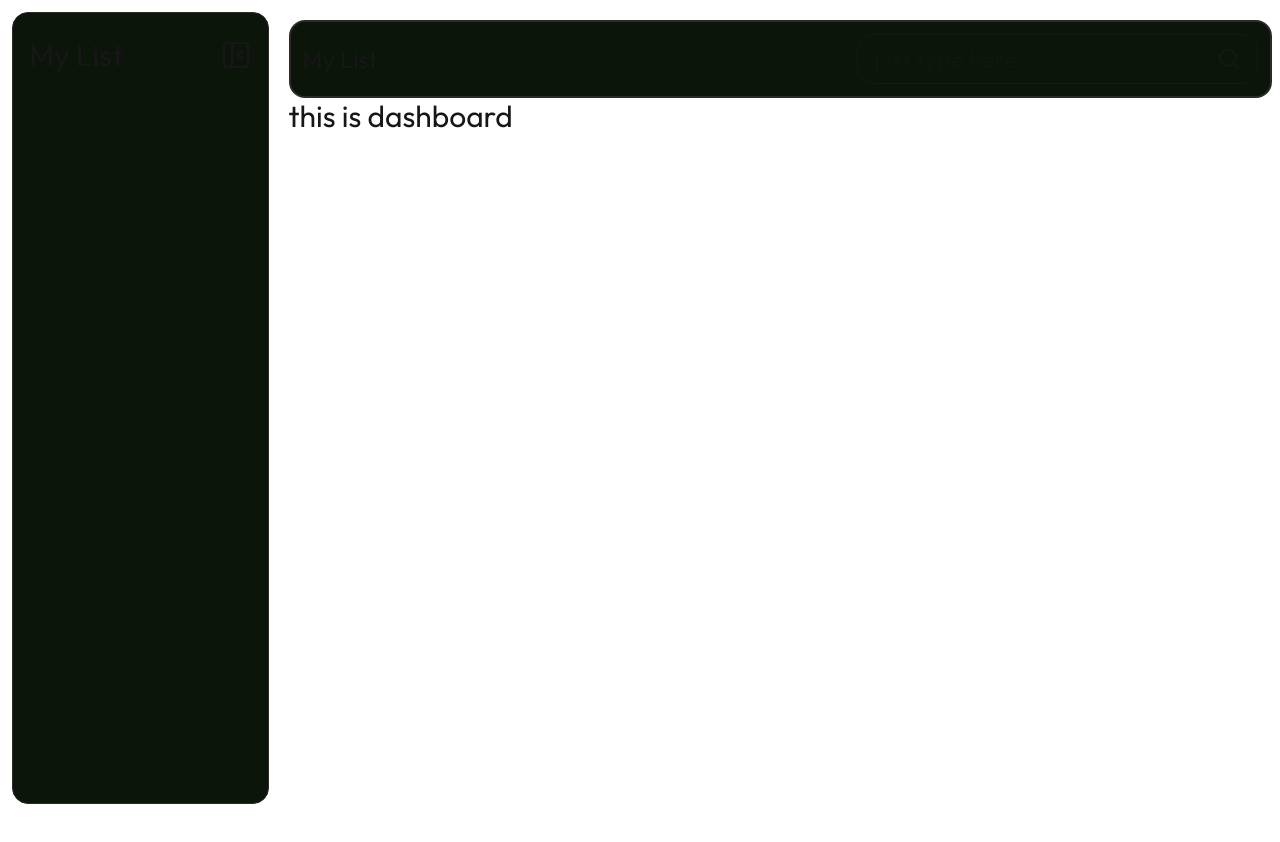
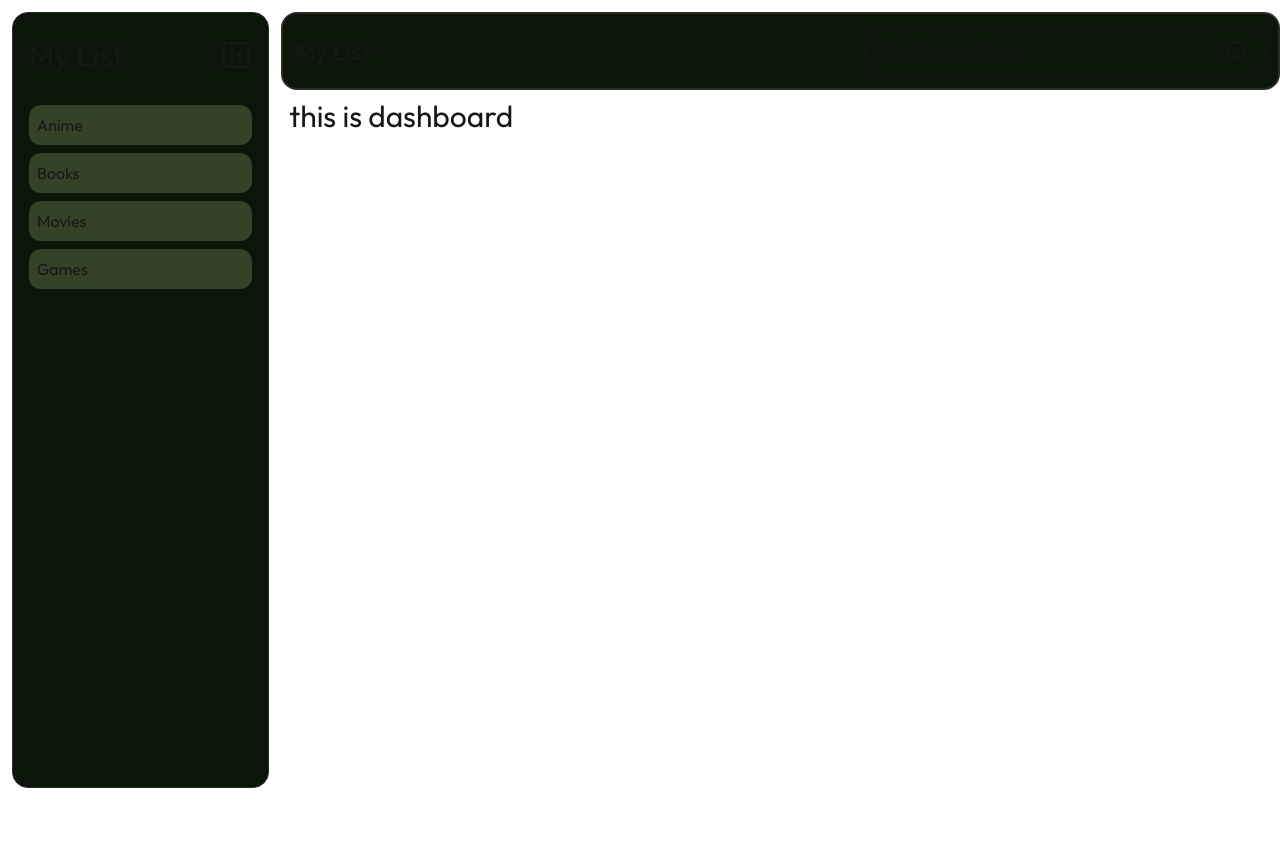
Before and after one commit to sansnow/my-list, a Next.js app: page /dashboard in a window 1280 px wide. Shown: the top 842 px of the page. Before the commit the page ends 816 px from the top, so only its background shows below. Built offline with nearby package versions, Linux system fonts and the light colour scheme.

Commit message:
feat: added sidebar with dynamic content change and opening/closing animations

```diff
--- a/Components/ui/Navbar.tsx
+++ b/Components/ui/Navbar.tsx
@@ -1,11 +1,12 @@
 import { Search } from "lucide-react";
+import Link from "next/link";
 
 export default function Navbar() {
   return (
     <div className="w-full text-2xl p-3 flex items-center justify-between border-2 border-[#2b2c27] bg-[#0b150a] rounded-2xl mt-3">
-      <h1>
+      <Link href={"/dashboard"}>
         My List
-      </h1>
+      </Link>
 
       <div className="searchbar border flex items-center justify-between rounded-2xl p-2 px-4">
         <input placeholder="just type here" type="search" className="outline-0 caret-mauve-200 " />
--- a/Components/ui/Sidebar.tsx
+++ b/Components/ui/Sidebar.tsx
@@ -2,20 +2,29 @@
 
 import { PanelLeftClose, PanelLeftOpen } from "lucide-react";
 import { useState } from "react";
-
+import Link from "next/link";
 
 export default function Sidebar() {
 
     const [isOpen, setIsOpen] = useState(true);
 
     return (
-        <div className={` transition-all duration-300 bg-[#0b150a] border border-[#2b2c27] m-3 rounded-2xl p-2 px-4 ${isOpen ? 'w-1/4' : 'w-16'}`}>
-            <div className="mt-4 flex items-center text-3xl justify-between transition-all duration-400">
+        <div  className={`cursor-pointer transition-all duration-300 bg-[#0b150a] border border-[#2b2c27] m-3 rounded-2xl p-2 px-4 ${isOpen ? 'w-1/4' : 'w-16'}`}>
+            <div onClick={() => setIsOpen(!isOpen)}  className="mt-4 flex items-center text-3xl justify-between transition-all duration-400">
                 {isOpen && <h1>My List</h1>}
                 <div className="cursor-pointer w-8 h-8">
                     {isOpen ? <PanelLeftClose onClick={() => setIsOpen(!isOpen)} className="w-full h-full" /> : <PanelLeftOpen onClick={() => setIsOpen(!isOpen)} className="w-full h-full" />}
                 </div>
             </div>
+
+           {isOpen ? <ul className="w-full my-8 flex flex-col items-center justify-center gap-2 ">
+                <Link href={"/anime"} className="w-full bg-[#354228] p-2 rounded-xl cursor-pointer hover:bg-[#35420f] ">
+                    Anime
+                </Link>
+                <Link href={"/books"} className="w-full bg-[#354228] p-2 rounded-xl cursor-pointer hover:bg-[#35420f]">Books</Link>
+                <Link href={"/movies"} className="w-full bg-[#354228] p-2 rounded-xl cursor-pointer hover:bg-[#35420f]">Movies</Link>
+                <Link href={"/games"} className="w-full bg-[#354228] p-2 rounded-xl cursor-pointer hover:bg-[#35420f]">Games</Link>
+            </ul> : <></>}
         </div>
     )
 }
--- a/app/(main)/anime/page.tsx
+++ b/app/(main)/anime/page.tsx
@@ -0,0 +1,11 @@
+import React from 'react'
+
+const page = () => {
+  return (
+    <div>
+      anime
+    </div>
+  )
+}
+
+export default page
--- /dev/null
+++ b/app/(main)/books/page.tsx
@@ -0,0 +1,7 @@
+export default function Books(){
+    return (
+        <div>
+            hello books bye uni
+        </div>
+    )
+}
--- a/app/(main)/dashboard/layout.tsx
+++ /dev/null
@@ -1,14 +0,0 @@
-import Sidebar from "@/Components/ui/Sidebar";
-
-export default function DashboardLayout({
-  children,
-}: {
-  children: React.ReactNode;
-}) {
-  return (
-    <div className="flex">
-      <Sidebar/>
-      <div className="w-full p-2">{children}</div>
-    </div>
-  );
-}
--- a/app/(main)/dashboard/page.tsx
+++ b/app/(main)/dashboard/page.tsx
@@ -11,7 +11,6 @@ export default async function Home() {
 
   return (
     <div className="text-3xl h-screen overflow-hidden">
-      <Navbar/>
       this is dashboard
     </div>
   );
--- /dev/null
+++ b/app/(main)/games/page.tsx
@@ -0,0 +1,11 @@
+import React from 'react'
+
+const page = () => {
+  return (
+    <div>
+      games
+    </div>
+  )
+}
+
+export default page
--- /dev/null
+++ b/app/(main)/layout.tsx
@@ -0,0 +1,19 @@
+import Navbar from "@/Components/ui/Navbar";
+import Sidebar from "@/Components/ui/Sidebar";
+
+export default function DashboardLayout({
+  children,
+}: {
+  children: React.ReactNode;
+}) {
+  return (
+    <div className="flex h-screen">
+      <Sidebar />
+      <div className="flex flex-col items-center w-full">
+        <Navbar />
+        <div className="w-full p-2">{children}</div>
+      </div>
+
+    </div>
+  );
+}
--- /dev/null
+++ b/app/(main)/movies/page.tsx
@@ -0,0 +1,11 @@
+import React from 'react'
+
+const page = () => {
+  return (
+    <div>
+      movies
+    </div>
+  )
+}
+
+export default page
```
